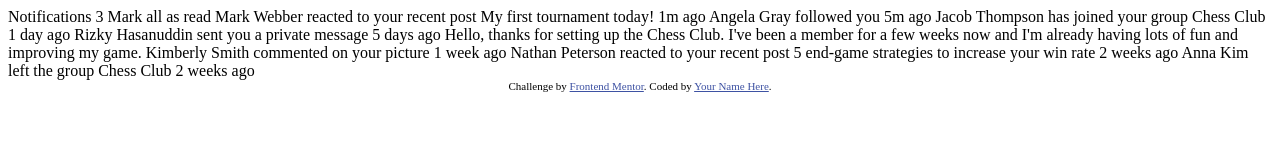
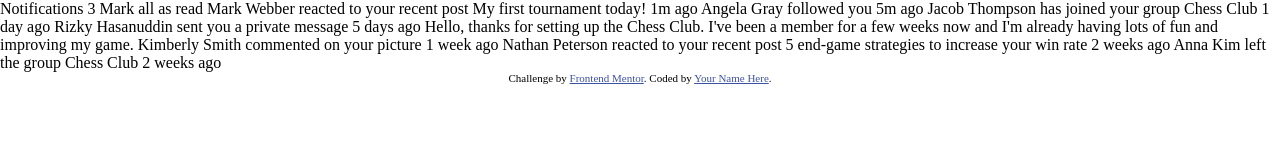
Before and after one commit to Diegobrix/FrontEnd_Mentor---Notifications_Page_Main, a plain HTML site: page index.html in a window 1280 px wide. Drawn offline with Linux system fonts and the light colour scheme.

Commit message:
CSS Configurado

```diff
--- /dev/null
+++ b/css/styles.css
@@ -0,0 +1,32 @@
+:root {
+    /* Primary Colours */
+    --primary-100: hsl(1 90% 64%);
+    --primary-200: hsl(219 85% 26%);
+
+    /* Neutral Colours */
+    --neutral-100: hsl(0 0% 100%);
+    --neutral-200: hsl(210 60% 98%);
+    --neutral-300: hsl(211 68% 94%);
+    --neutral-400: hsl(205 33% 90%);
+    --neutral-500: hsl(219 14% 63%);
+    --neutral-600: hsl(219 12% 42%);
+    --neutral-700: hsl(224 21% 14%);
+
+    /* Typography */
+    font-size: 16px;
+
+    --fw-100: 500;
+    --fw-200: 800;
+}
+
+* {
+    margin: 0;
+    padding: 0;
+    box-sizing: border-box;
+    font: inherit;
+}
+
+body {
+    min-height: 100vh;
+    min-height: 100dvh;
+}
--- a/index.html
+++ b/index.html
@@ -13,6 +13,11 @@
     .attribution { font-size: 11px; text-align: center; }
     .attribution a { color: hsl(228, 45%, 44%); }
   </style>
+
+  <!-- CSS -->
+  <link rel="stylesheet" type="text/css" href="./css/styles.css">
+
+  <!-- Scripts -->
 </head>
 <body>
 
```
